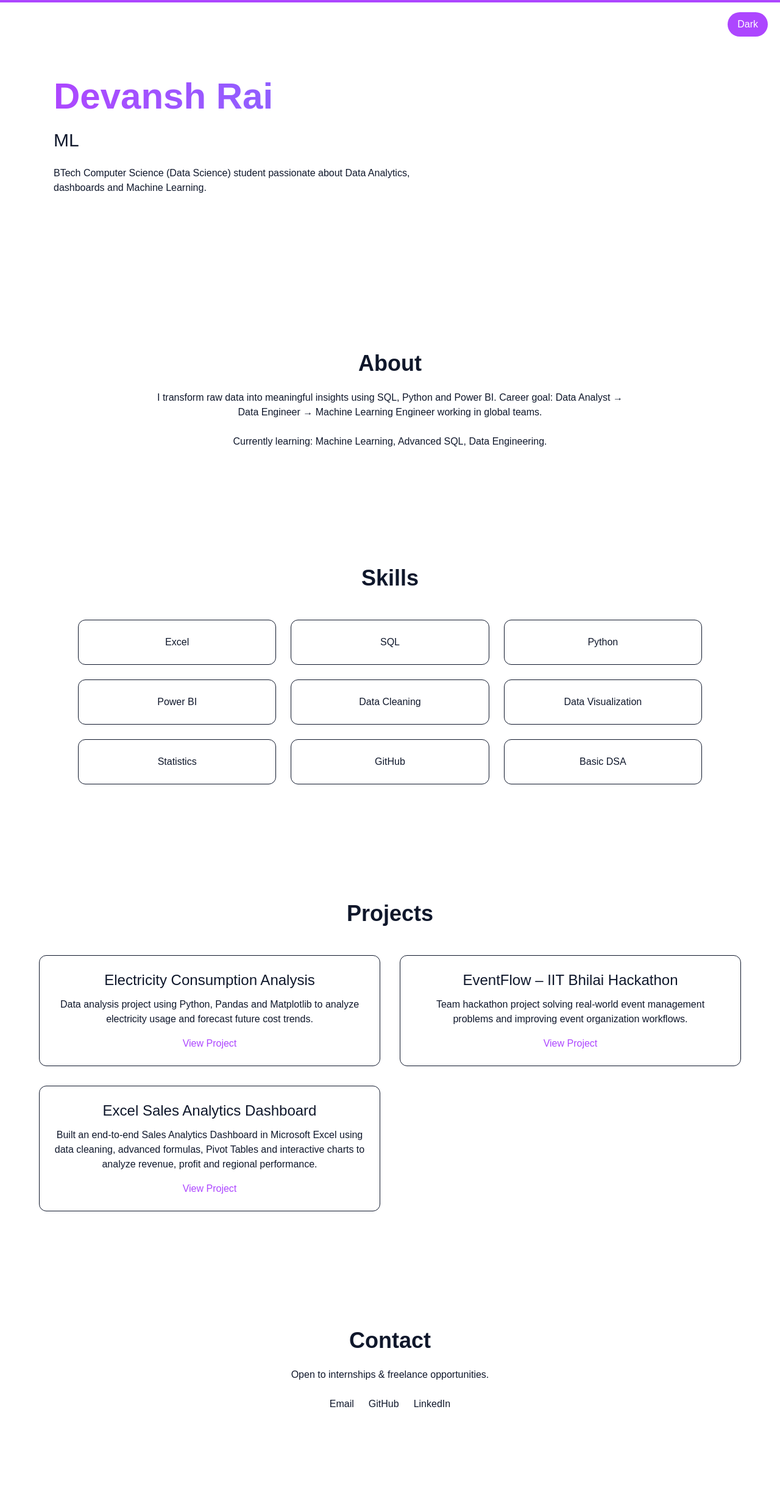
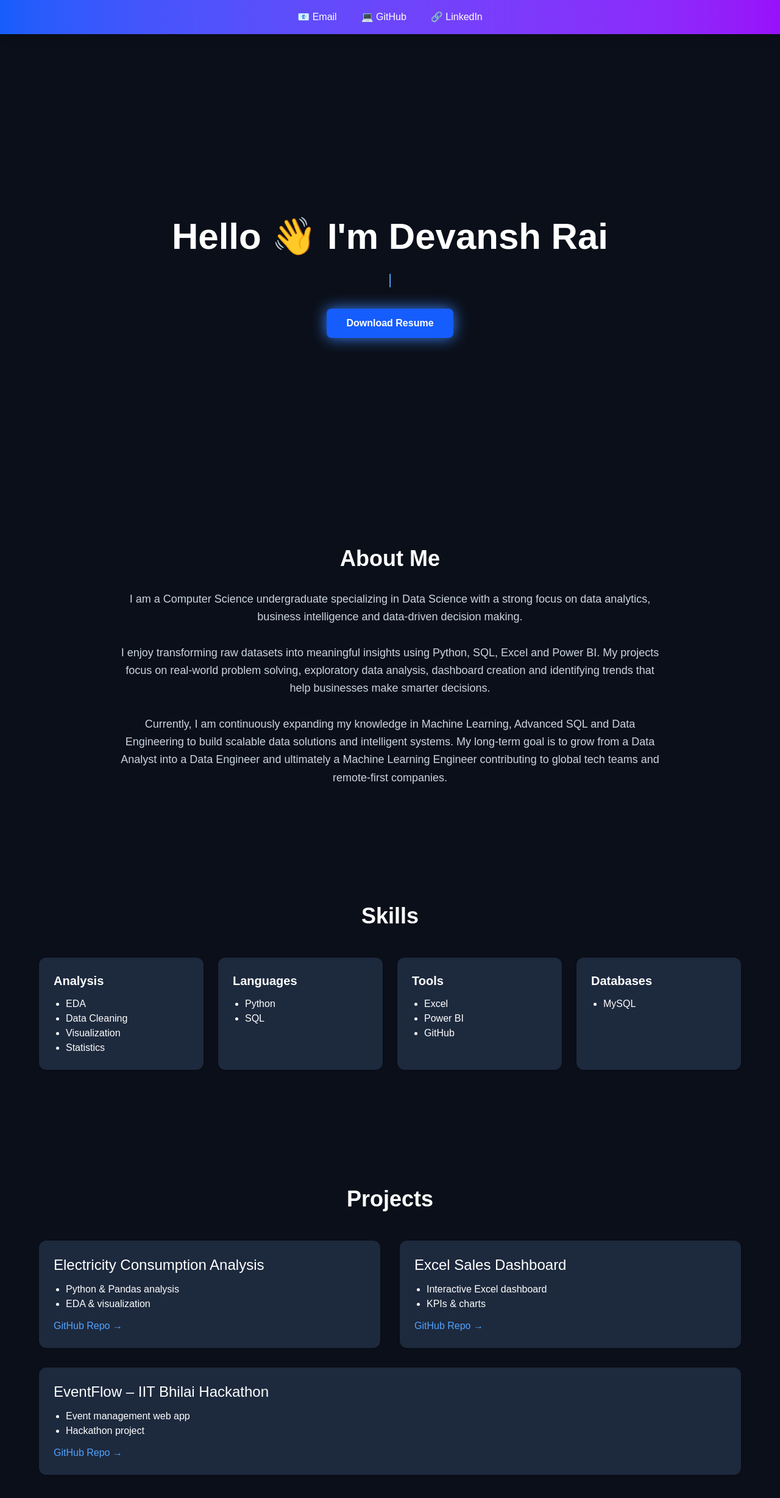
Before and after one commit to Dev2k30abrd/devansh-portfolio, a Next.js app: page / in a window 1280 px wide. Shown: the top 2456 px of the page at 61% size. Before the commit the page ends 2410 px from the top, so only its background shows below. Built offline with nearby package versions, Linux system fonts and the light colour scheme.

Commit message:
Final portfolio - dark theme + animations + typing hero

```diff
--- a/app/page.tsx
+++ b/app/page.tsx
@@ -1,129 +1,150 @@
-"use client";
-
-import { motion, useScroll, useSpring } from "framer-motion";
-import { TypeAnimation } from "react-type-animation";
-import { useState } from "react";
-import Particles from "react-tsparticles";
+"use client"
+import { useEffect, useState } from "react";
+import { motion } from "framer-motion";
 
 export default function Home() {
-  const [dark, setDark] = useState(false);
-  const { scrollYProgress } = useScroll();
-  const scaleX = useSpring(scrollYProgress);
+
+  /* typing animation */
+  const roles = ["Data Analyst","Future Data Engineer","ML Enthusiast"];
+  const [text,setText] = useState("");
+  const [i,setI] = useState(0);
+  const [j,setJ] = useState(0);
+  const [back,setBack] = useState(false);
+
+  useEffect(()=>{
+    const timer = setTimeout(()=>{
+      if(!back){
+        setText(roles[i].substring(0,j+1));
+        setJ(j+1);
+        if(j === roles[i].length) setBack(true);
+      }else{
+        setText(roles[i].substring(0,j-1));
+        setJ(j-1);
+        if(j===0){ setBack(false); setI((i+1)%roles.length); }
+      }
+    }, back?50:120);
+    return ()=>clearTimeout(timer);
+  },[j,back,i]);
+
+  const fadeUp = {
+    hidden:{opacity:0,y:70},
+    show:{opacity:1,y:0,transition:{duration:.8}}
+  };
 
   return (
-    <div className={dark ? "dark bg-black text-white" : "bg-white text-slate-900"}>
+    <main className="bg-[#0b0f19] text-white">
 
-      {/* Scroll Progress */}
-      <motion.div style={{ scaleX }} className="fixed top-0 left-0 right-0 h-1 bg-purple-500 z-50"/>
-
-      {/* Particles */}
-      <Particles options={{particles:{number:{value:50},move:{speed:0.5},links:{enable:true}}}} className="absolute -z-10"/>
-
-      {/* Dark toggle */}
-      <button onClick={()=>setDark(!dark)} className="fixed top-5 right-5 px-4 py-2 bg-purple-500 text-white rounded-full z-50">
-        {dark ? "Light" : "Dark"}
-      </button>
+      {/* CONTACT BAR */}
+      <div className="fixed top-0 w-full text-center py-4 bg-gradient-to-r from-blue-600 to-purple-600 text-white z-50 shadow-lg">
+        <div className="flex justify-center gap-10 items-center">
+          <a href="mailto:raidevansh90@gmail.com">📧 Email</a>
+          <a href="https://github.com/Dev2k30abrd" target="_blank">💻 GitHub</a>
+          <a href="https://linkedin.com/in/devansh-rai-473506327" target="_blank">🔗 LinkedIn</a>
+        </div>
+      </div>
 
       {/* HERO */}
-      <section className="max-w-6xl mx-auto px-6 py-32">
-        <motion.h1 initial={{opacity:0,y:60}} animate={{opacity:1,y:0}} className="text-6xl font-bold mb-6 bg-gradient-to-r from-purple-500 to-blue-500 bg-clip-text text-transparent">
-          Devansh Rai
+      <section className="min-h-screen flex flex-col justify-center items-center text-center px-6 pt-28">
+        <motion.h1 variants={fadeUp} initial="hidden" animate="show"
+          className="text-6xl font-bold mb-6 hover:scale-105 transition">
+          Hello 👋 I'm Devansh Rai
         </motion.h1>
 
-        <TypeAnimation sequence={["Data Analyst",1500,"ML Enthusiast",1500,"Future Data Engineer",1500]} wrapper="h2" repeat={Infinity} className="text-3xl mb-6"/>
+        <motion.h2 variants={fadeUp} initial="hidden" animate="show"
+          className="text-2xl text-blue-400 mb-8 h-8">
+          {text} |
+        </motion.h2>
 
-        <p className="max-w-2xl mb-8">
-          BTech Computer Science (Data Science) student passionate about Data Analytics, dashboards and Machine Learning.
-        </p>
+        <motion.a variants={fadeUp} initial="hidden" animate="show"
+          href="/resume.pdf" target="_blank">
+          <button className="px-8 py-3 rounded-lg bg-blue-600 text-white font-semibold
+          shadow-[0_0_25px_#3b82f6] hover:shadow-[0_0_40px_#3b82f6] hover:scale-110 transition">
+            Download Resume
+          </button>
+        </motion.a>
       </section>
 
       {/* ABOUT */}
-      <motion.section initial={{opacity:0,y:80}} whileInView={{opacity:1,y:0}} viewport={{once:true}} className="py-24 text-center">
-        <h2 className="text-4xl font-bold mb-6">About</h2>
-        <p className="max-w-3xl mx-auto">
-          I transform raw data into meaningful insights using SQL, Python and Power BI.
-          Career goal: Data Analyst → Data Engineer → Machine Learning Engineer working in global teams.
+      <motion.section variants={fadeUp} initial="hidden" whileInView="show" viewport={{once:true}}
+        className="py-24 text-center px-6">
+        <h2 className="text-4xl font-bold mb-8 hover:text-blue-400 transition">About Me</h2>
+
+        <p className="max-w-4xl mx-auto text-lg text-slate-300 leading-relaxed">
+          I am a Computer Science undergraduate specializing in Data Science with a strong focus on
+          data analytics, business intelligence and data-driven decision making.
           <br/><br/>
-          Currently learning: Machine Learning, Advanced SQL, Data Engineering.
+          I enjoy transforming raw datasets into meaningful insights using Python, SQL, Excel and Power BI.
+          My projects focus on real-world problem solving, exploratory data analysis, dashboard creation and
+          identifying trends that help businesses make smarter decisions.
+          <br/><br/>
+          Currently, I am continuously expanding my knowledge in Machine Learning, Advanced SQL and Data Engineering
+          to build scalable data solutions and intelligent systems. My long-term goal is to grow from a Data Analyst
+          into a Data Engineer and ultimately a Machine Learning Engineer contributing to global tech teams and
+          remote-first companies.
         </p>
       </motion.section>
 
       {/* SKILLS */}
-      <motion.section initial={{opacity:0,y:80}} whileInView={{opacity:1,y:0}} viewport={{once:true}} className="py-24 text-center">
-        <h2 className="text-4xl font-bold mb-12">Skills</h2>
-        <div className="grid md:grid-cols-3 gap-6 max-w-5xl mx-auto">
-          {["Excel","SQL","Python","Power BI","Data Cleaning","Data Visualization","Statistics","GitHub","Basic DSA"].map(skill=>(
-            <motion.div whileHover={{scale:1.1}} key={skill} className="p-6 border rounded-xl">
-              {skill}
-            </motion.div>
+      <motion.section variants={fadeUp} initial="hidden" whileInView="show" viewport={{once:true}}
+        className="py-24 text-center px-6">
+        <h2 className="text-4xl font-bold mb-12 hover:text-blue-400 transition">Skills</h2>
+
+        <div className="grid md:grid-cols-4 gap-6 max-w-6xl mx-auto text-left">
+
+          {[
+            {title:"Analysis",items:["EDA","Data Cleaning","Visualization","Statistics"]},
+            {title:"Languages",items:["Python","SQL"]},
+            {title:"Tools",items:["Excel","Power BI","GitHub"]},
+            {title:"Databases",items:["MySQL"]}
+          ].map(card=>(
+            <div key={card.title} className="p-6 bg-slate-800 rounded-xl shadow hover:scale-105 transition">
+              <h3 className="font-bold text-xl mb-3">{card.title}</h3>
+              <ul className="list-disc pl-5">
+                {card.items.map(i=><li key={i}>{i}</li>)}
+              </ul>
+            </div>
           ))}
+
         </div>
       </motion.section>
 
       {/* PROJECTS */}
-      {/* PROJECTS */}
-<motion.section
-  initial={{opacity:0,y:80}}
-  whileInView={{opacity:1,y:0}}
-  viewport={{once:true}}
-  className="py-24 text-center"
->
-  <h2 className="text-4xl font-bold mb-12">Projects</h2>
+      <motion.section variants={fadeUp} initial="hidden" whileInView="show" viewport={{once:true}}
+        className="py-24 text-center px-6">
+        <h2 className="text-4xl font-bold mb-12 hover:text-blue-400 transition">Projects</h2>
 
-  <div className="grid md:grid-cols-2 gap-8 max-w-6xl mx-auto">
+        <div className="grid md:grid-cols-2 gap-8 max-w-6xl mx-auto text-left">
 
-    {/* Electricity Project */}
-    <motion.div whileHover={{y:-10}} className="p-6 border rounded-xl">
-      <h3 className="text-2xl mb-3">Electricity Consumption Analysis</h3>
-      <p className="mb-4">
-        Data analysis project using Python, Pandas and Matplotlib to analyze electricity usage
-        and forecast future cost trends.
-      </p>
-      <a href="https://github.com/Dev2k30abrd/Electricity-Consumption-Analysis-and-Cost-Prediction" target="_blank" className="text-purple-500">
-        View Project
-      </a>
-    </motion.div>
+          <div className="p-6 bg-slate-800 rounded-xl shadow hover:scale-105 transition">
+            <h3 className="text-2xl mb-3">Electricity Consumption Analysis</h3>
+            <ul className="list-disc pl-5 mb-3">
+              <li>Python & Pandas analysis</li>
+              <li>EDA & visualization</li>
+            </ul>
+            <a href="https://github.com/Dev2k30abrd/Electricity-Consumption-Analysis-and-Cost-Prediction" target="_blank" className="text-blue-400">GitHub Repo →</a>
+          </div>
 
-    {/* Hackathon Project */}
-    <motion.div whileHover={{y:-10}} className="p-6 border rounded-xl">
-      <h3 className="text-2xl mb-3">EventFlow – IIT Bhilai Hackathon</h3>
-      <p className="mb-4">
-        Team hackathon project solving real-world event management problems
-        and improving event organization workflows.
-      </p>
-      <a href="https://github.com/Dev2k30abrd/EventFlow-App" target="_blank" className="text-purple-500">
-        View Project
-      </a>
-    </motion.div>
+          <div className="p-6 bg-slate-800 rounded-xl shadow hover:scale-105 transition">
+            <h3 className="text-2xl mb-3">Excel Sales Dashboard</h3>
+            <ul className="list-disc pl-5 mb-3">
+              <li>Interactive Excel dashboard</li>
+              <li>KPIs & charts</li>
+            </ul>
+            <a href="https://github.com/Dev2k30abrd/Excel_Sales_Analytics_Dashboard" target="_blank" className="text-blue-400">GitHub Repo →</a>
+          </div>
 
-    {/* Excel Project */}
-    <motion.div whileHover={{y:-10}} className="p-6 border rounded-xl">
-      <h3 className="text-2xl mb-3">Excel Sales Analytics Dashboard</h3>
-      <p className="mb-4">
-        Built an end-to-end Sales Analytics Dashboard in Microsoft Excel using data cleaning,
-        advanced formulas, Pivot Tables and interactive charts to analyze revenue,
-        profit and regional performance.
-      </p>
-      <a href="https://github.com/Dev2k30abrd/Excel_Sales_Analytics_Dashboard" target="_blank" className="text-purple-500">
-        View Project
-      </a>
-    </motion.div>
+          <div className="p-6 bg-slate-800 rounded-xl shadow hover:scale-105 transition md:col-span-2">
+            <h3 className="text-2xl mb-3">EventFlow – IIT Bhilai Hackathon</h3>
+            <ul className="list-disc pl-5 mb-3">
+              <li>Event management web app</li>
+              <li>Hackathon project</li>
+            </ul>
+            <a href="https://github.com/Dev2k30abrd/EventFlow-App" target="_blank" className="text-blue-400">GitHub Repo →</a>
+          </div>
 
-  </div>
-</motion.section>
-
-      {/* CONTACT */}
-      <motion.section initial={{opacity:0,y:80}} whileInView={{opacity:1,y:0}} viewport={{once:true}} className="py-24 text-center">
-        <h2 className="text-4xl font-bold mb-6">Contact</h2>
-        <p className="mb-6">Open to internships & freelance opportunities.</p>
-
-        <div className="flex justify-center gap-6">
-          <a href="mailto:raidevansh90@gmail.com">Email</a>
-          <a href="https://github.com/Dev2k30abrd" target="_blank">GitHub</a>
-          <a href="https://linkedin.com/in/devansh-rai-473506327" target="_blank">LinkedIn</a>
         </div>
       </motion.section>
 
-    </div>
+    </main>
   );
 }
```
Also changed, not shown: 1 other file (tests, documents, lock files or other folders).
